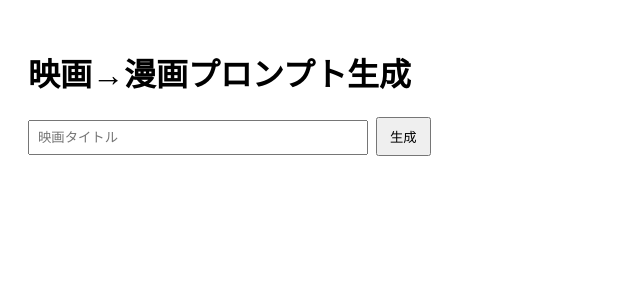
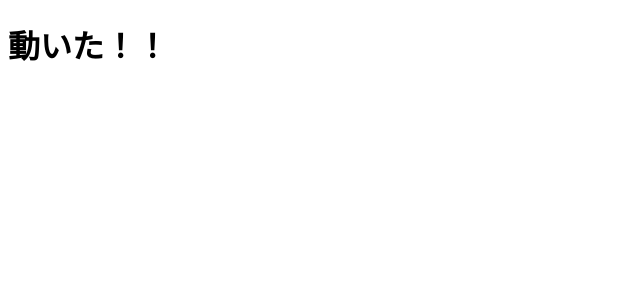
Before and after one commit to itai-onk/movie-manga-app, a React (Vite) app: page / in a window 1280 px wide. Shown: the top 300 px of the page, without its empty margins (0-640 px from the left). Built offline with nearby package versions, Linux system fonts and the light colour scheme.

Commit message:
Update App.jsx

```diff
--- a/src/App.jsx
+++ b/src/App.jsx
@@ -1,53 +1,7 @@
-import { useState } from "react";
-
 export default function App() {
-  const [title, setTitle] = useState("");
-  const [result, setResult] = useState("");
-  const [loading, setLoading] = useState(false);
-
-  const generate = async () => {
-    try {
-      setLoading(true);
-      setResult("");
-
-      const res = await fetch("/api/generate", {
-        method: "POST",
-        headers: {
-          "Content-Type": "application/json"
-        },
-        body: JSON.stringify({ title }),
-      });
-
-      const data = await res.json();
-      setResult(data.text || data.error || "結果なし");
-    } catch (e) {
-      setResult("エラーが起きました");
-    } finally {
-      setLoading(false);
-    }
-  };
-
   return (
-    <div style={{ padding: 20, fontFamily: "sans-serif" }}>
-      <h1>映画→漫画プロンプト生成</h1>
-
-      <input
-        value={title}
-        onChange={(e) => setTitle(e.target.value)}
-        placeholder="映画タイトル"
-        style={{ padding: 8, width: "70%", maxWidth: 320 }}
-      />
-
-      <button
-        onClick={generate}
-        style={{ marginLeft: 8, padding: "8px 12px" }}
-      >
-        {loading ? "生成中..." : "生成"}
-      </button>
-
-      <pre style={{ whiteSpace: "pre-wrap", marginTop: 20 }}>
-        {result}
-      </pre>
+    <div>
+      <h1>動いた！！</h1>
     </div>
   );
 }
```
